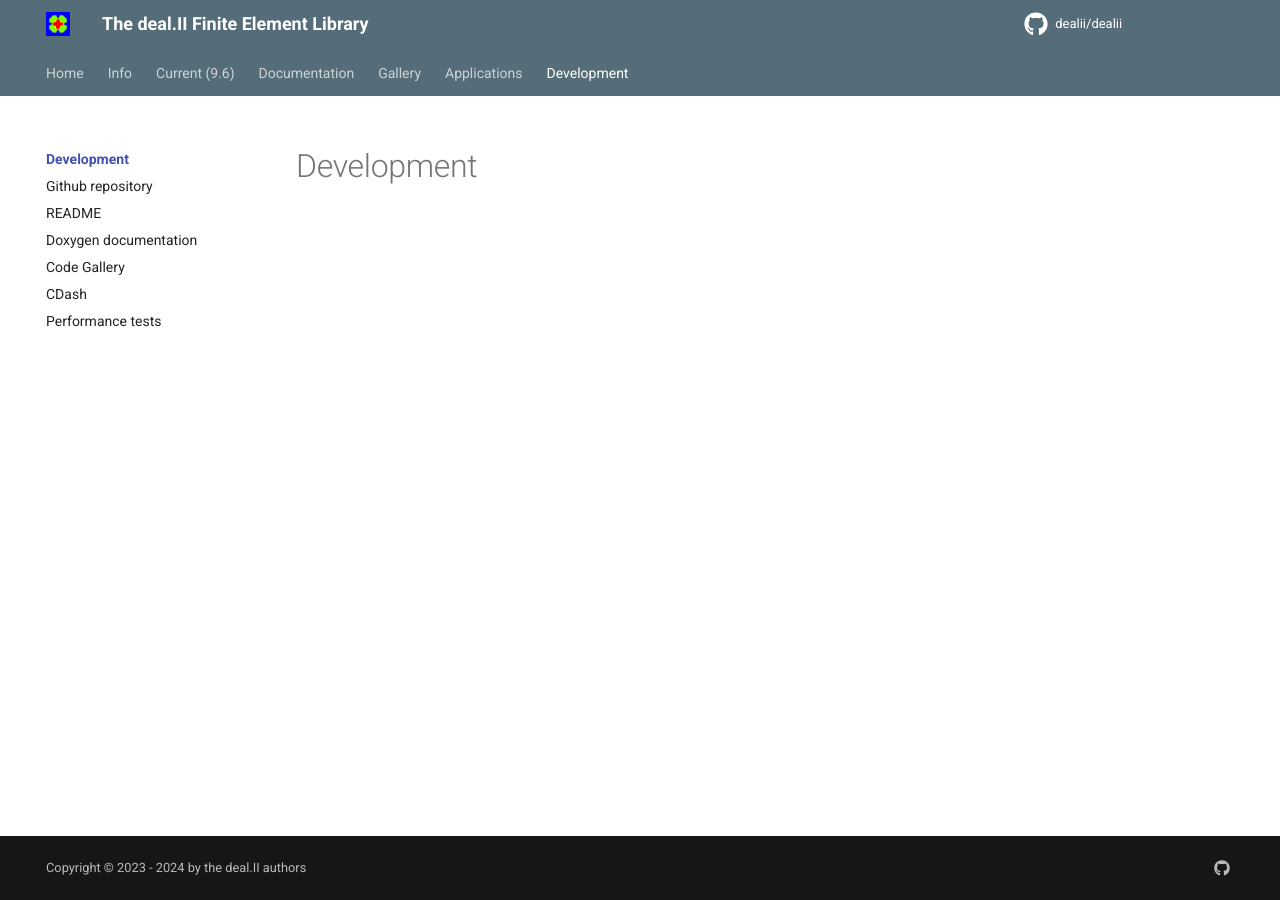
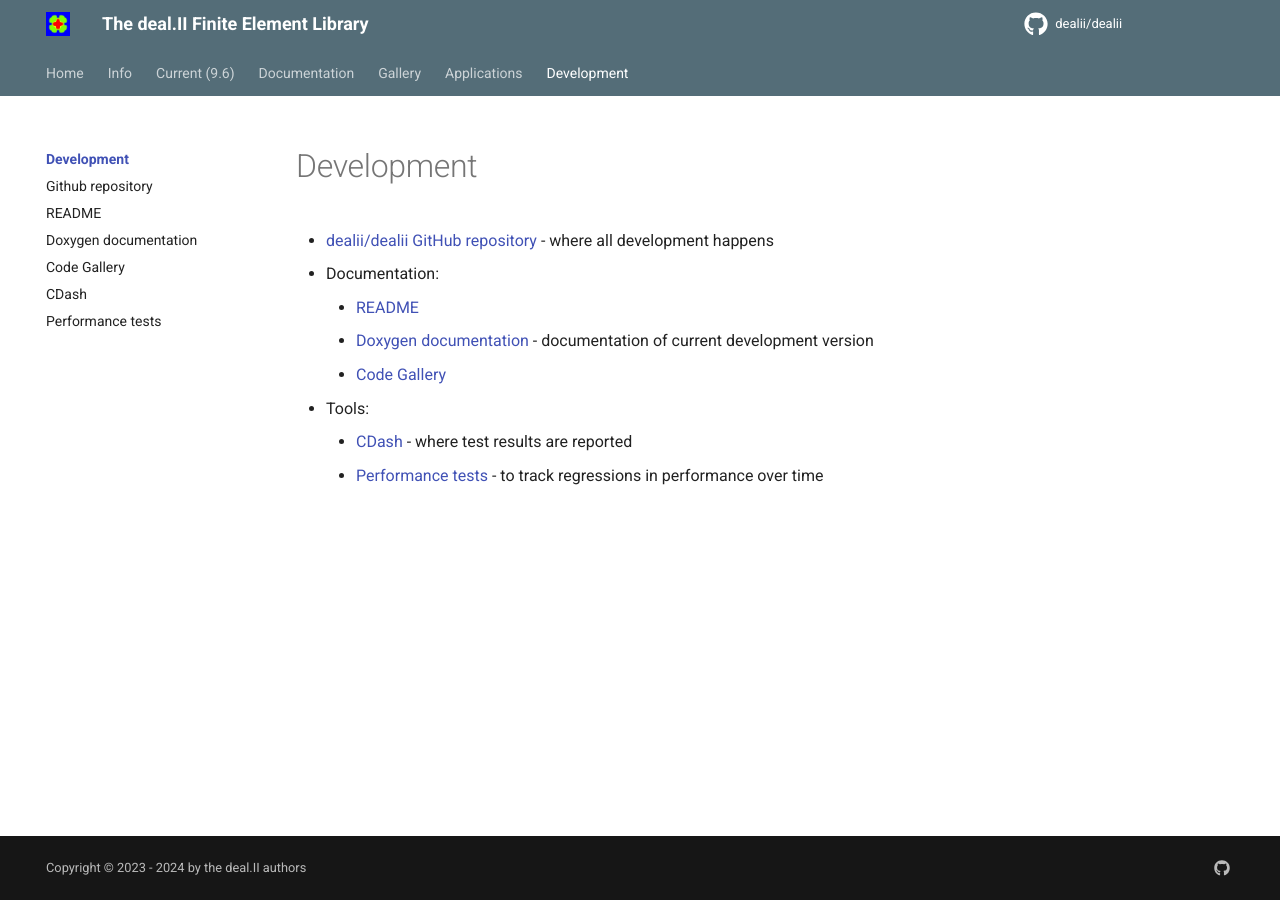
Before and after one commit to dealii/website, an MkDocs documentation site: the page built from docs/development/index.md, in a window 1280 px wide. Built offline with MkDocs 1.6.1 and Material for MkDocs 9.7.7, drawn with Linux system fonts in a browser that asks for light colours; comment, search, counter and statistics services are not loaded.

Commit message:
fill development page

```diff
--- a/docs/development/index.md
+++ b/docs/development/index.md
@@ -1,2 +1,11 @@
 Development
 ===========
+
+- [dealii/dealii GitHub repository](https://github.com/dealii/dealii) - where all development happens
+- Documentation:
+    - [README](https://www.dealii.org/developer/readme.html)
+    - [Doxygen documentation](https://dealii.org/developer/doxygen/deal.II) - documentation of current development version
+    - [Code Gallery](https://dealii.org/developer/doxygen/deal.II/CodeGallery.html)
+- Tools:
+    - [CDash](https://cdash.dealii.org/index.php?project=deal.II) - where test results are reported
+    - [Performance tests](https://dealii.org/performance_tests/graphs/) - to track regressions in performance over time
```
